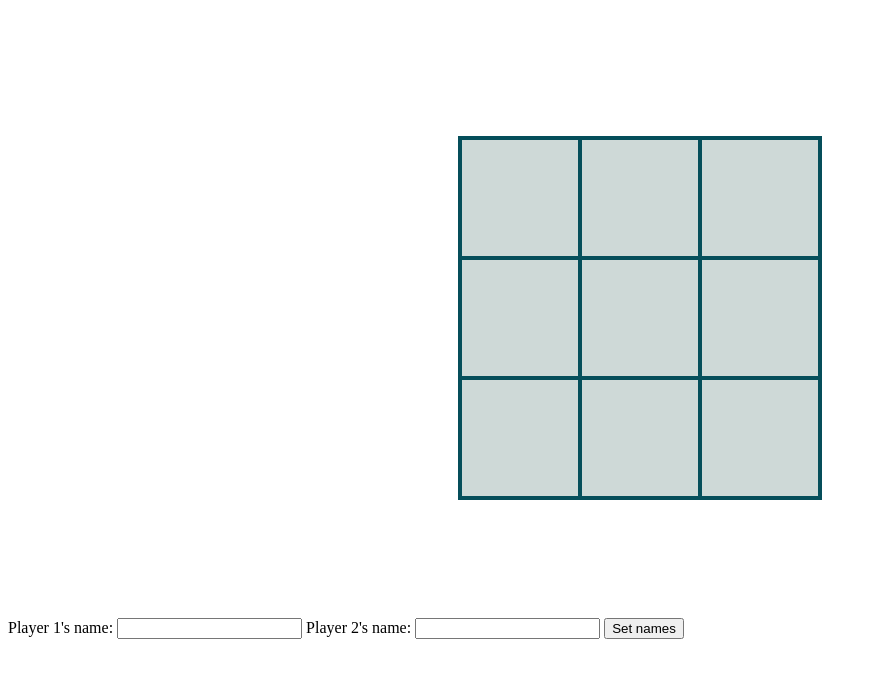
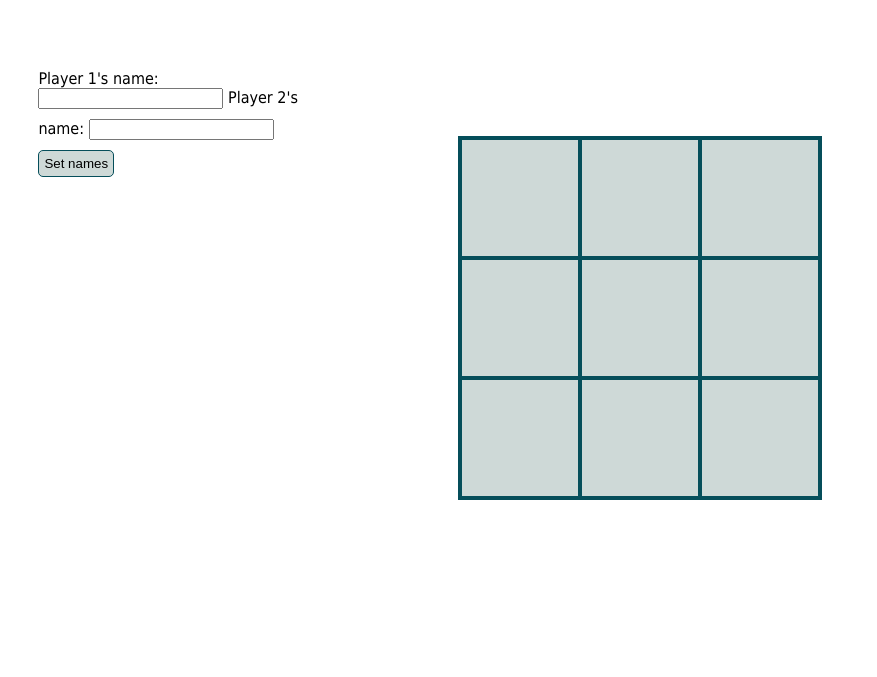
Before and after one commit to Bhrevelec/OdinTicTacToe, a plain HTML site: page index.html in a window 1280 px wide. Shown: the part 91-768 px from the top of the page, without its empty margins (0-877 px from the left). Drawn offline with Linux system fonts and the light colour scheme.

Commit message:
styles name input UI

```diff
--- a/styles.css
+++ b/styles.css
@@ -59,7 +59,31 @@ h1 {
   border-radius: 5px;
   border: 2px solid #054e5a;
   position: absolute;
-  top: 20%;
+  top: 40%;
   left: 3%;
   font-family: Tahoma;
 }
+
+.playerInput {
+  width: 300px;
+  font-family: Tahoma;
+  position: absolute;
+  top: 20%;
+  left: 3%;
+}
+
+.playerInput input {
+  margin-bottom: 10px;
+}
+
+.playerInput button {
+  background-color: #ced9d7;
+  border: 1px solid #054e5a;
+  border-radius: 5px;
+  padding: 5px;
+}
+
+.playerInput svg {
+  position: relative;
+  top: 7px;
+}
```
